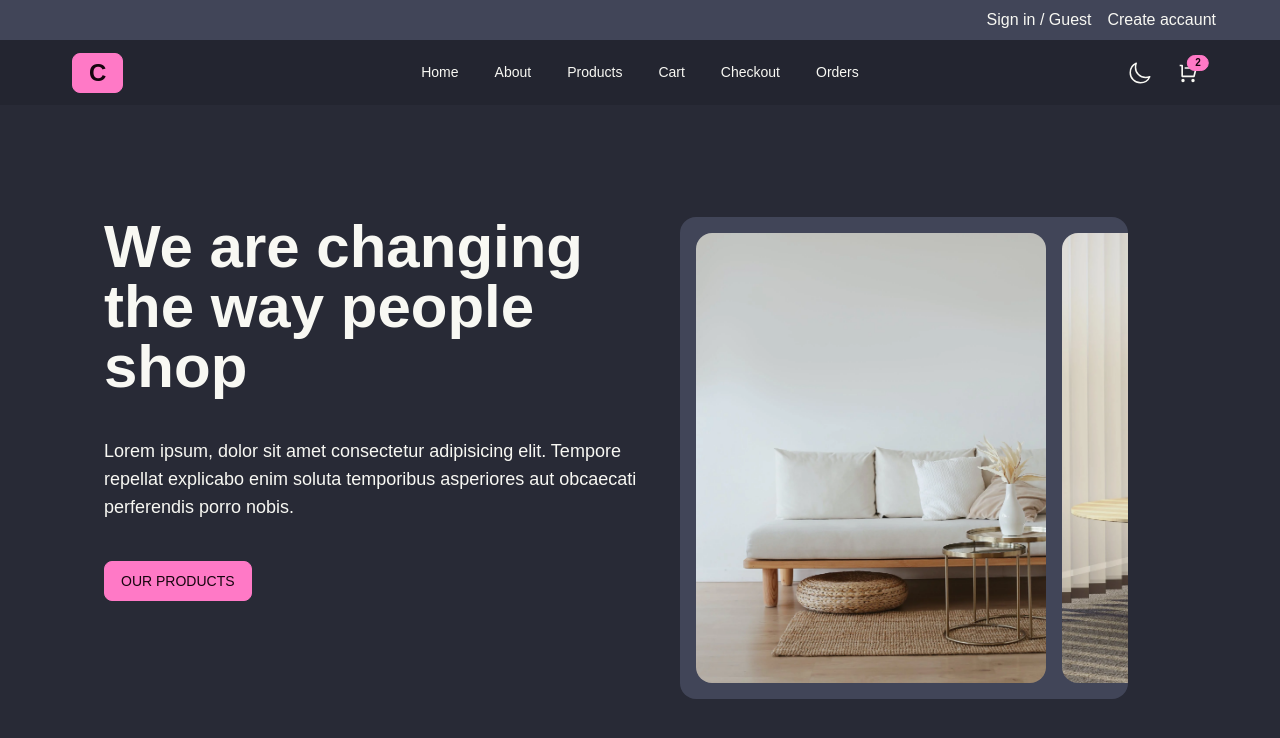
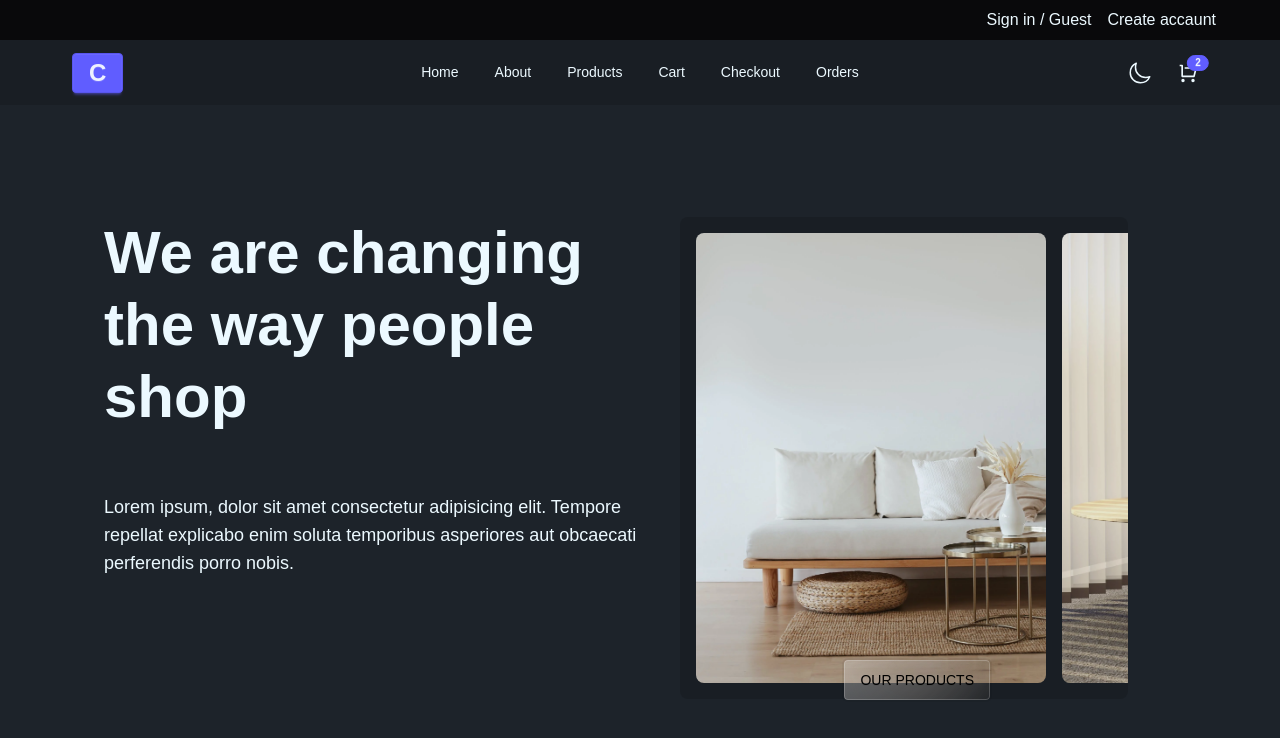
Before and after one commit to Nosirov-Mirjalol/comfy-store-clone, a React (Vite) app: page / in a window 1280 px wide. Shown: the top 738 px of the page. Built offline with nearby package versions, Linux system fonts and the light colour scheme.

Commit message:
changed design

```diff
--- a/index.html
+++ b/index.html
@@ -1,5 +1,5 @@
 <!doctype html>
-<html data-theme="dracula">
+<html data-theme="dark">
   <head>
     <meta charset="UTF-8" />
     <link rel="icon" type="image/svg+xml" href="/vite.svg" />
--- a/src/index.css
+++ b/src/index.css
@@ -1,6 +1,6 @@
 @import "tailwindcss";
 @plugin "daisyui" {
-  themes: dracula,winter;
+  themes: dracula,winter,dark,luxury;
 }
 
 @layer components {
--- a/src/pages/Landing.jsx
+++ b/src/pages/Landing.jsx
@@ -1,21 +1,22 @@
+import { Link } from "react-router-dom";
 import { hero1, hero2, hero3, hero4 } from "../assets/image";
 
 const Landing = () => {
   const images = [hero1, hero2, hero3, hero4];
   return (
+    <>
       <div className="flex flex-col gap-x-10 lg:grid-cols-2 lg:pt-8 lg:flex-row px-6 md:px-10">
         <div className="w-full lg:w-[50%]">
-        <h2 className="text-4xl md:text-6xl font-semibold">
+          <h2 className="text-4xl md:text-6xl font-semibold lg:leading-18">
             We are changing the way people shop
           </h2>
-        <p className="py-10 text-lg">
+          <p className="pt-15 text-lg">
             Lorem ipsum, dolor sit amet consectetur adipisicing elit. Tempore
             repellat explicabo enim soluta temporibus asperiores aut obcaecati
             perferendis porro nobis.
           </p>
-        <button className="btn btn-primary font-normal">OUR PRODUCTS</button>
         </div>
-      <div className="hidden lg:flex lg:carousel carousel-center bg-neutral rounded-box max-w-md space-x-4 p-4">
+        <div className="hidden lg:flex lg:carousel carousel-center bg-base-200 rounded-box max-w-md space-x-4 p-4 relative">
           {images.map((item) => (
             <div className="carousel-item">
               <img
@@ -25,7 +26,11 @@ const Landing = () => {
             </div>
           ))}
         </div>
+        <button className="hidden lg:block lg:btn font-normal absolute bottom-[100px] right-[290px] glass text-black ">
+          <Link to={'./products'}>OUR PRODUCTS</Link>
+        </button>
       </div>
+    </>
   );
 };
 
```
Lines whose indentation alone changed are shown as unchanged.
